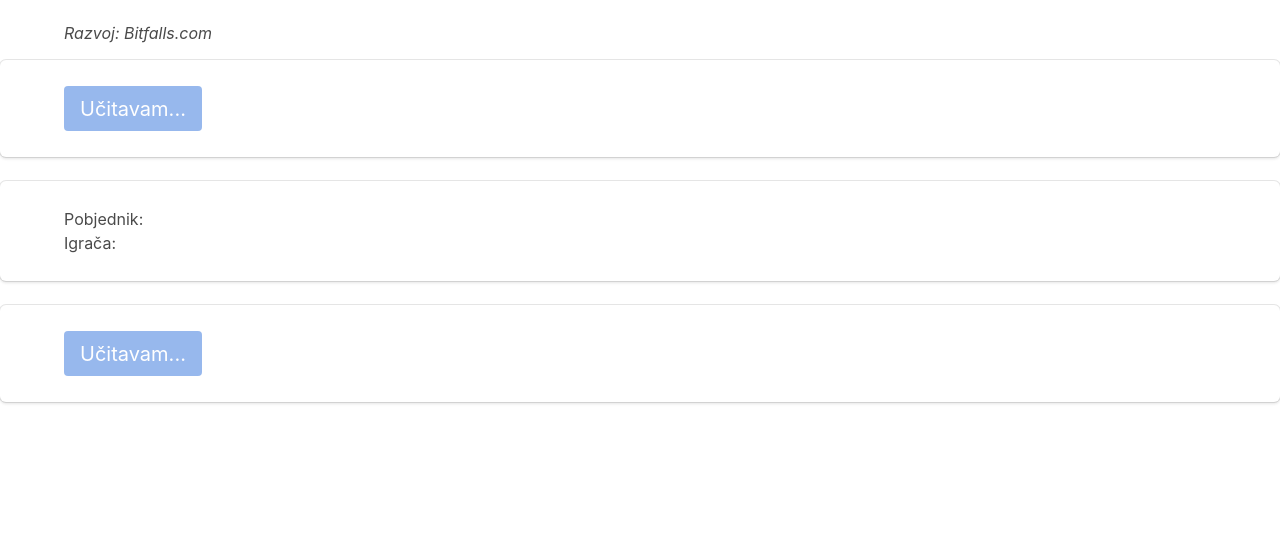
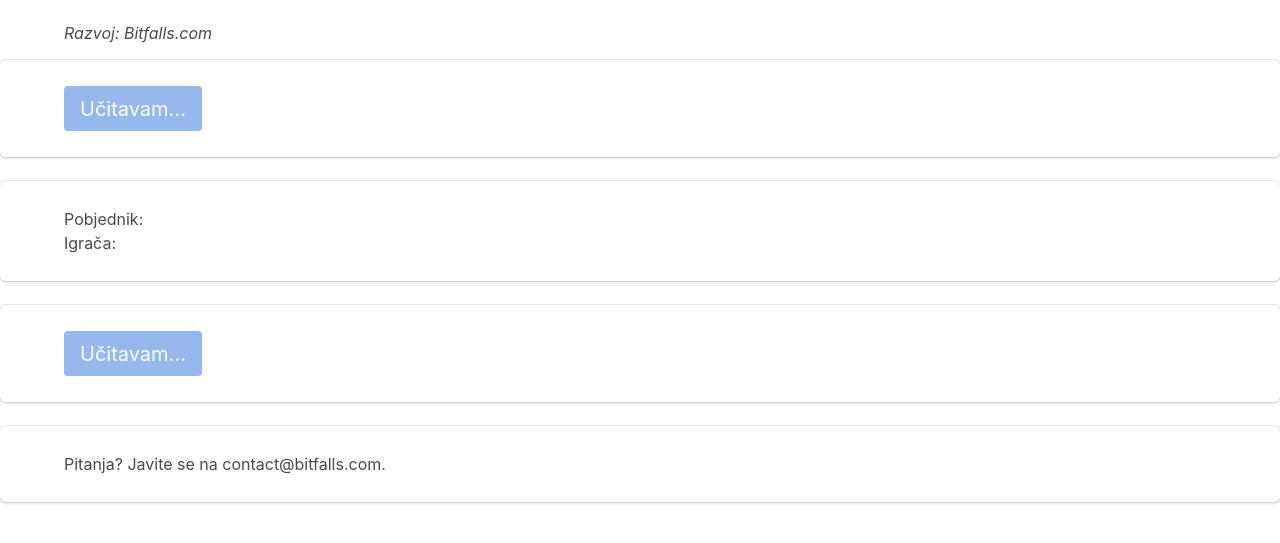
Before and after one commit to bitfalls/tombola-defi, a plain HTML site: page index.html in a window 1280 px wide. Shown: the part 89-632 px from the top of the page. Drawn offline with Linux system fonts and the light colour scheme; a script that the page names is missing.

Commit message:
Added contact info

```diff
--- a/index.html
+++ b/index.html
@@ -57,6 +57,14 @@
 </div>
 
 
+<div class="box">
+        <section class="section">
+            <div class="container draw">
+                    <p>Pitanja? Javite se na contact@bitfalls.com.</p>
+                </div>
+        </section>
+    </div>
+
     <script src="js/jquery-3.4.0.min.js"></script>
     <script src="js/ethers-v4.min.js"></script>
     <script src="js/custom.js"></script>
```
